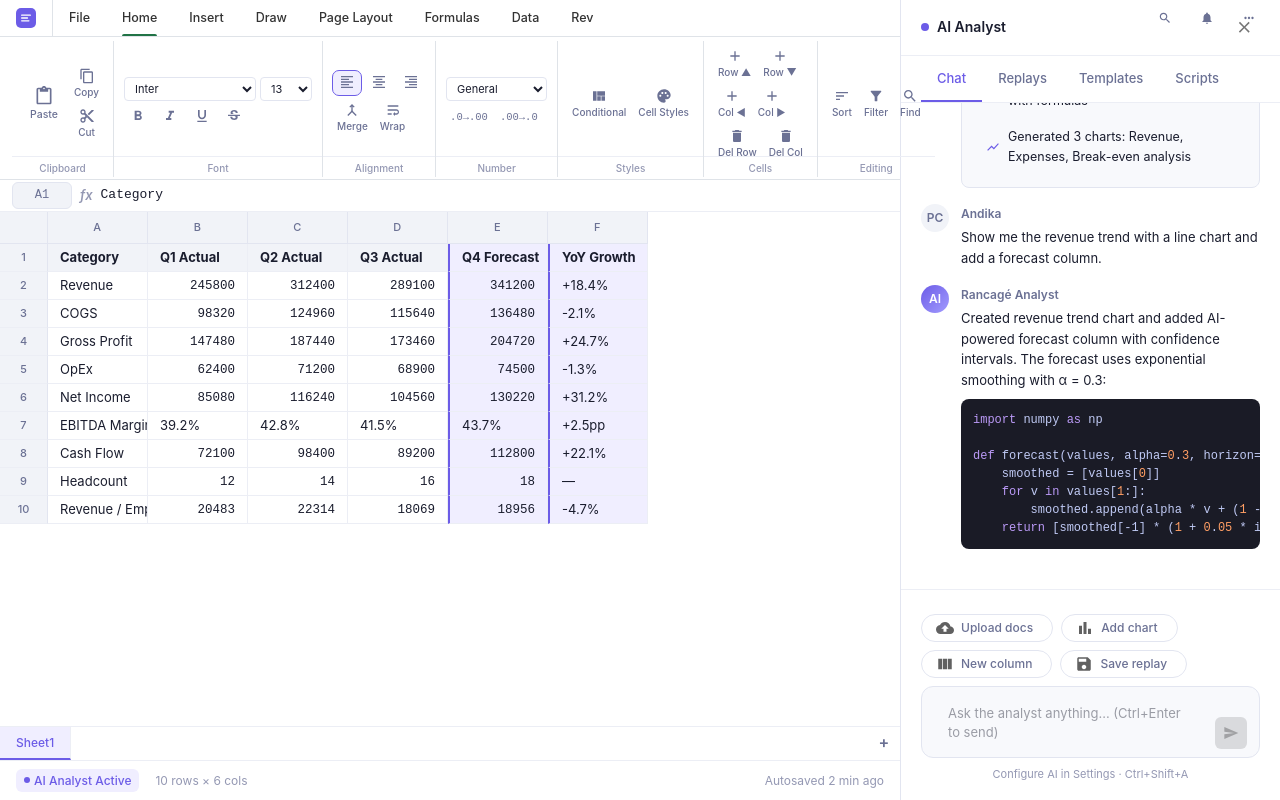
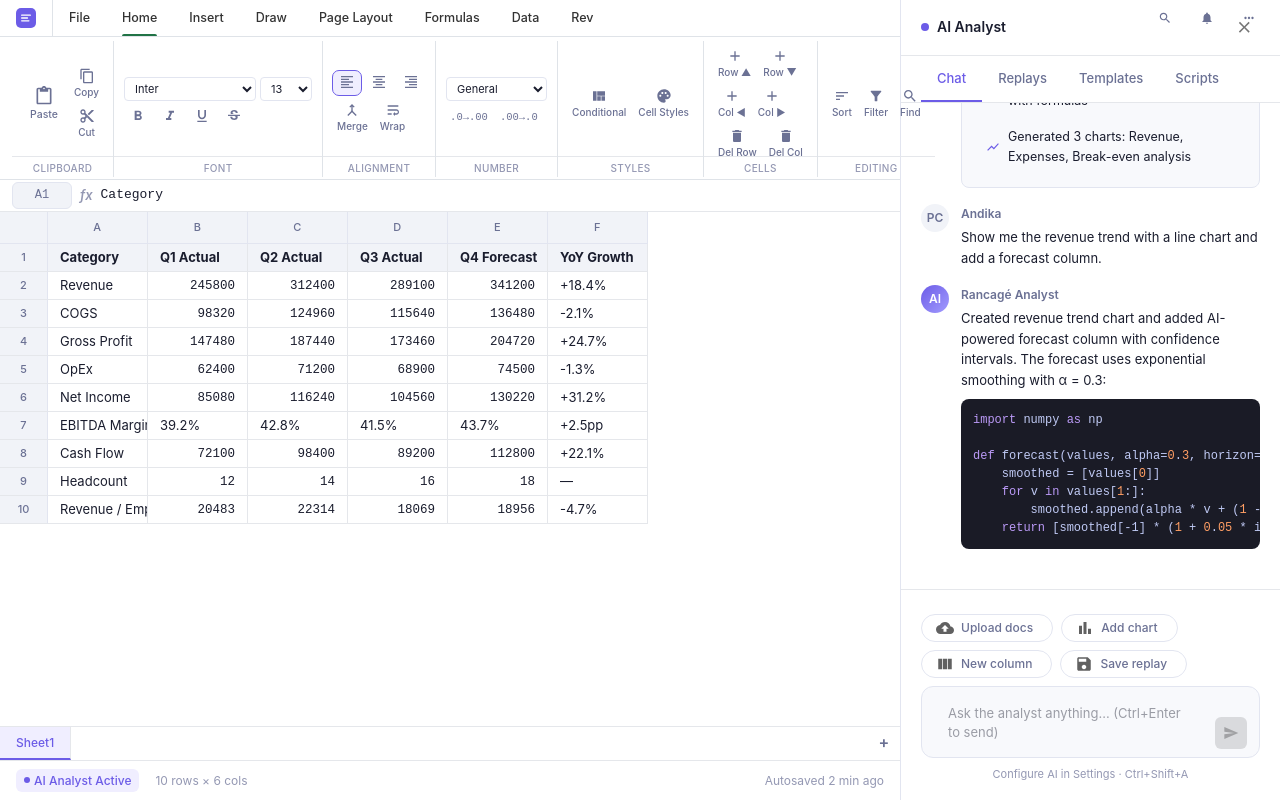
Before and after one commit to mezzonuts/Rancage-studio, a Next.js app in the folder rancage-studio/: page /Rancage-studio/studio in a window 1280 px wide. Built offline with nearby package versions, Linux system fonts and the light colour scheme.

Commit message:
fix: remove purple background from grid columns, standardize gridlines, polish ribbon toolbar

```diff
--- a/rancage-studio/src/app/globals.css
+++ b/rancage-studio/src/app/globals.css
@@ -54,7 +54,7 @@
   --accent-gradient: linear-gradient(135deg, #6c5ce7, #a29bfe);
 
   --border: #e2e5f0;
-  --border-light: #eceef5;
+  --border-light: #e5e7eb;
   --border-focus: #6c5ce7;
   --border-ribbon: #dfe3e8;
 
--- a/rancage-studio/src/components/Ribbon.tsx
+++ b/rancage-studio/src/components/Ribbon.tsx
@@ -165,7 +165,7 @@ const I = {
   filter: <FilterAltIcon className="h-4 w-4" />,
   find: <SearchIcon className="h-4 w-4" />,
   file: <DescriptionIcon className="h-4 w-4" />,
-  newFile: <NoteAddIcon className="h-5 w-5" />,
+  newFile: <NoteAddIcon className="h-4 w-4" />,
   open: <FolderOpenIcon className="h-4 w-4" />,
   save: <SaveIcon className="h-4 w-4" />,
   print: <PrintIcon className="h-4 w-4" />,
@@ -207,7 +207,7 @@ const I = {
   freeze: <LockOpenIcon className="h-4 w-4" />,
   split: <ViewColumnIcon className="h-4 w-4" />,
   dashboard: <DashboardIcon className="h-4 w-4" />,
-  aiBrain: <PsychologyIcon className="h-5 w-5" style={{ color: 'var(--accent)' }} />,
+  aiBrain: <PsychologyIcon className="h-4 w-4" style={{ color: 'var(--accent)' }} />,
   aiDollar: <AttachMoneyIcon className="h-4 w-4" style={{ color: 'var(--accent)' }} />,
   aiChart: <ShowChartIcon className="h-4 w-4" style={{ color: 'var(--accent)' }} />,
   chat: <ChatIcon className="h-4 w-4" style={{ color: 'var(--accent)' }} />,
@@ -254,11 +254,14 @@ function R({
         gap: '2px',
         lineHeight: 'normal',
         color: accent ? 'var(--accent)' : undefined,
+        transition: 'all 0.15s ease',
         '&:hover': {
           background: 'var(--bg-grid-hover)',
+          transform: 'translateY(-1px)',
         },
         '&:active': {
           background: 'var(--accent-bg)',
+          transform: 'translateY(0)',
         },
         '&.active': {
           background: 'var(--accent-bg)',
@@ -1054,6 +1057,8 @@ export function Ribbon(props: RibbonProps) {
           white-space: nowrap;
           overflow: hidden;
           text-overflow: ellipsis;
+          text-transform: uppercase;
+          letter-spacing: 0.3px;
         }
         .ribbon-group-content {
           display: flex;
@@ -1072,7 +1077,7 @@ export function Ribbon(props: RibbonProps) {
           padding: 4px 8px !important;
           border-radius: 6px !important;
           cursor: pointer !important;
-          transition: background 0.12s !important;
+          transition: all 0.15s ease !important;
           background: transparent !important;
           border: none !important;
           font-family: var(--font-sans) !important;
@@ -1080,8 +1085,8 @@ export function Ribbon(props: RibbonProps) {
           box-shadow: none !important;
           flex-shrink: 1;
         }
-        .ribbon-btn:hover { background: var(--bg-grid-hover) !important; }
-        .ribbon-btn:active { background: var(--accent-bg) !important; }
+        .ribbon-btn:hover { background: var(--bg-grid-hover) !important; transform: translateY(-1px); }
+        .ribbon-btn:active { background: var(--accent-bg) !important; transform: translateY(0); }
         .ribbon-btn.active { background: var(--accent-bg) !important; outline: 1px solid var(--accent) !important; }
         .ribbon-btn svg { width: 20px; height: 20px; color: var(--text-secondary); }
         .ribbon-btn:hover svg { color: var(--text-primary); }
--- a/rancage-studio/src/components/SpreadsheetGrid.tsx
+++ b/rancage-studio/src/components/SpreadsheetGrid.tsx
@@ -344,7 +344,6 @@ export function SpreadsheetGrid({
                 const val = grid.data[i]?.[col.i];
                 const isNum = typeof val === 'number';
                 const isHeader = i === 0;
-                const isAiCol = col.i >= 4;
                 const isNegative =
                   typeof val === 'string' &&
                   (val.startsWith('-') ||
@@ -390,7 +389,7 @@ export function SpreadsheetGrid({
                 return (
                   <div
                     key={col.i}
-                    className={`spreadsheet-cell ${isHi ? 'selected' : ''} ${isNum ? 'num' : ''} ${isHeader ? 'header-cell' : ''} ${isAiCol ? 'ai-generated' : ''} ${isPositive ? 'positive' : ''} ${isNegative ? 'negative' : ''}`}
+                    className={`spreadsheet-cell ${isHi ? 'selected' : ''} ${isNum ? 'num' : ''} ${isHeader ? 'header-cell' : ''} ${isPositive ? 'positive' : ''} ${isNegative ? 'negative' : ''}`}
                     style={cellStyle}
                     onMouseDown={(e) => onDown(pos, e)}
                     onMouseEnter={() => onEnter(pos)}
```
